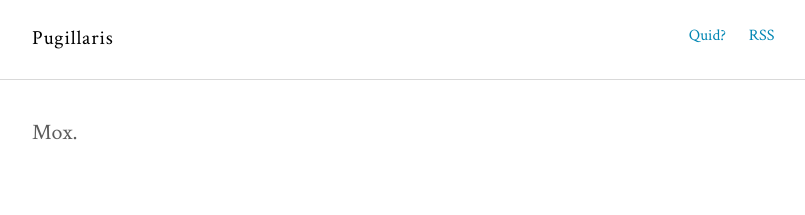
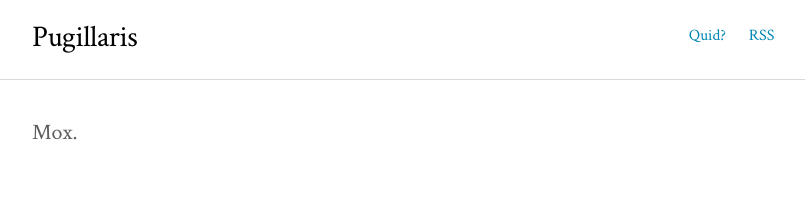
Before and after one commit to dieguitocollado/pugillaris, a Jekyll site: the page built from index.html, in a window 1280 px wide. Shown: the top 215 px of the page, without its empty margins (232-1037 px from the left). Built offline with Jekyll 4.4.1, drawn with Linux system fonts in a browser that asks for light colours.

Commit message:
Update _layout.scss

```diff
--- a/assets/scss/_layout.scss
+++ b/assets/scss/_layout.scss
@@ -94,8 +94,8 @@ hr {
   float: left;
   margin: 0 0 1em 0;
   cursor: pointer;
-  letter-spacing: 0.8px;
-  font-size: 20px;
+  letter-spacing: -0.5px;
+  font-size: 30px;
   line-height: 28px;
   font-weight: 300;
 
```
